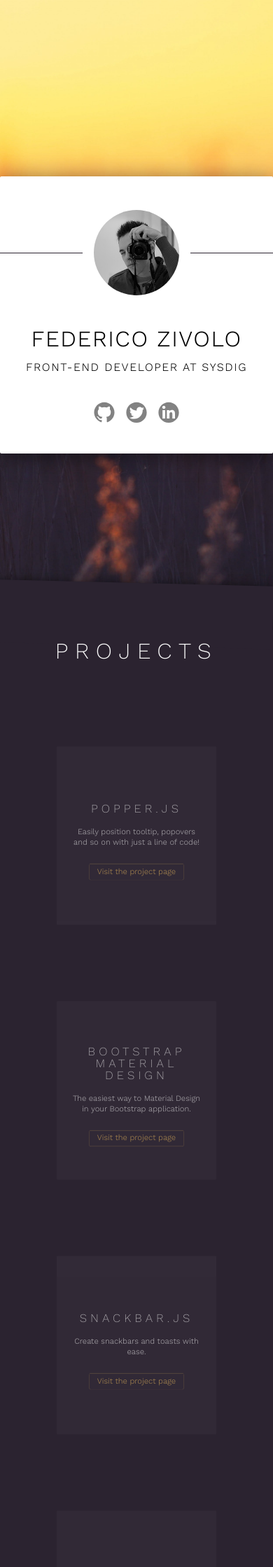
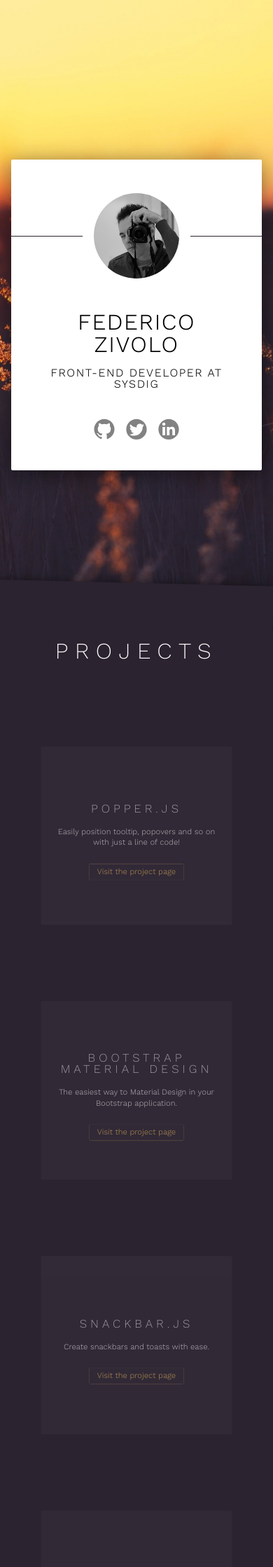
Before and after one commit to FezVrasta/FezVrasta.github.io, a Jekyll site: the page built from index.md, in a window 390 px wide. Shown: the top 2239 px of the page at 70% size. Built offline with Jekyll 4.4.1, drawn with Linux system fonts in a browser that asks for light colours; nearby versions of some CDN libraries.

Commit message:
fixed mobile sizes

```diff
--- a/_includes/user-card.md
+++ b/_includes/user-card.md
@@ -1,5 +1,5 @@
 <section class="user-card">
-  <div class="user-card__avatar">
+  <div class="user-card__avatar" tabindex="0">
     <div class="user-card__avatar-image user-card__avatar-image--white"></div>
     <div class="user-card__avatar-flipper">
       <img class="user-card__avatar-image user-card__avatar-image--front" src="{{site.data.about.avatar1}}">
--- a/_sass/_contact.scss
+++ b/_sass/_contact.scss
@@ -26,6 +26,7 @@
 
   &__form {
     width: 550px;
+    max-width: 100vw;
   }
 
   &__form-row {
@@ -56,3 +57,16 @@
     color: white;
   }
 }
+
+@media screen and (max-width: 550px) {
+  .contact__form-row {
+    flex-direction: column;
+    padding: 0 2em;
+  }
+  .contact__field {
+    width: 100%;
+  }
+  .contact__field + .contact__field {
+    margin-top: 0.7em;
+  }
+}
--- a/_sass/_footer.scss
+++ b/_sass/_footer.scss
@@ -4,9 +4,20 @@
   display: flex;
   justify-content: center;
   text-transform: uppercase;
-  margin: 4em 0;
+  margin: (16px * 4) 0;
 
   &__credit {
     margin: 0 1em;
   }
 }
+
+@media screen and (max-width: 550px) {
+  .footer {
+    flex-direction: column;
+    font-size: 0;
+    &__credit {
+      font-size: 16px;
+      margin-bottom: 1em;
+    }
+  }
+}
--- a/_sass/_projects.scss
+++ b/_sass/_projects.scss
@@ -54,7 +54,7 @@
     margin: 1em 0;
   }
   &__more-description {
-    margin-bottom: 2em;
+    margin: 0 1em 2em 1em;
   }
 }
 
@@ -161,4 +161,5 @@
 
 @media screen and (max-width: 1000px) {
   .slick-arrow { display: none !important; }
+  .projects__slider { margin-left: 0; margin-right: 0; }
 }
--- a/_sass/_user-card.scss
+++ b/_sass/_user-card.scss
@@ -10,6 +10,7 @@
   box-shadow: 0 5px 30px 0 rgba(0, 0, 0, 0.5);
   letter-spacing: 0.1em;
   perspective: 1000;
+  margin: 0 1em;
 
   &__avatar {
     position: relative;
@@ -19,7 +20,10 @@
     user-select: none;
     height: calc(122px + 2em);
 
-    &:hover &-flipper{
+    &:focus {
+      outline: 0;
+    }
+    &:hover &-flipper, &:focus &-flipper{
       transform: rotateY(180deg);
     }
 
--- a/js/main.js
+++ b/js/main.js
@@ -1,6 +1,8 @@
 /* globals skrollr, $ */
 
-var s = skrollr.init();
+var s = skrollr.init({
+  forceHeight: false
+});
 
 (function() {
   $('.projects__slider').slick({
```
